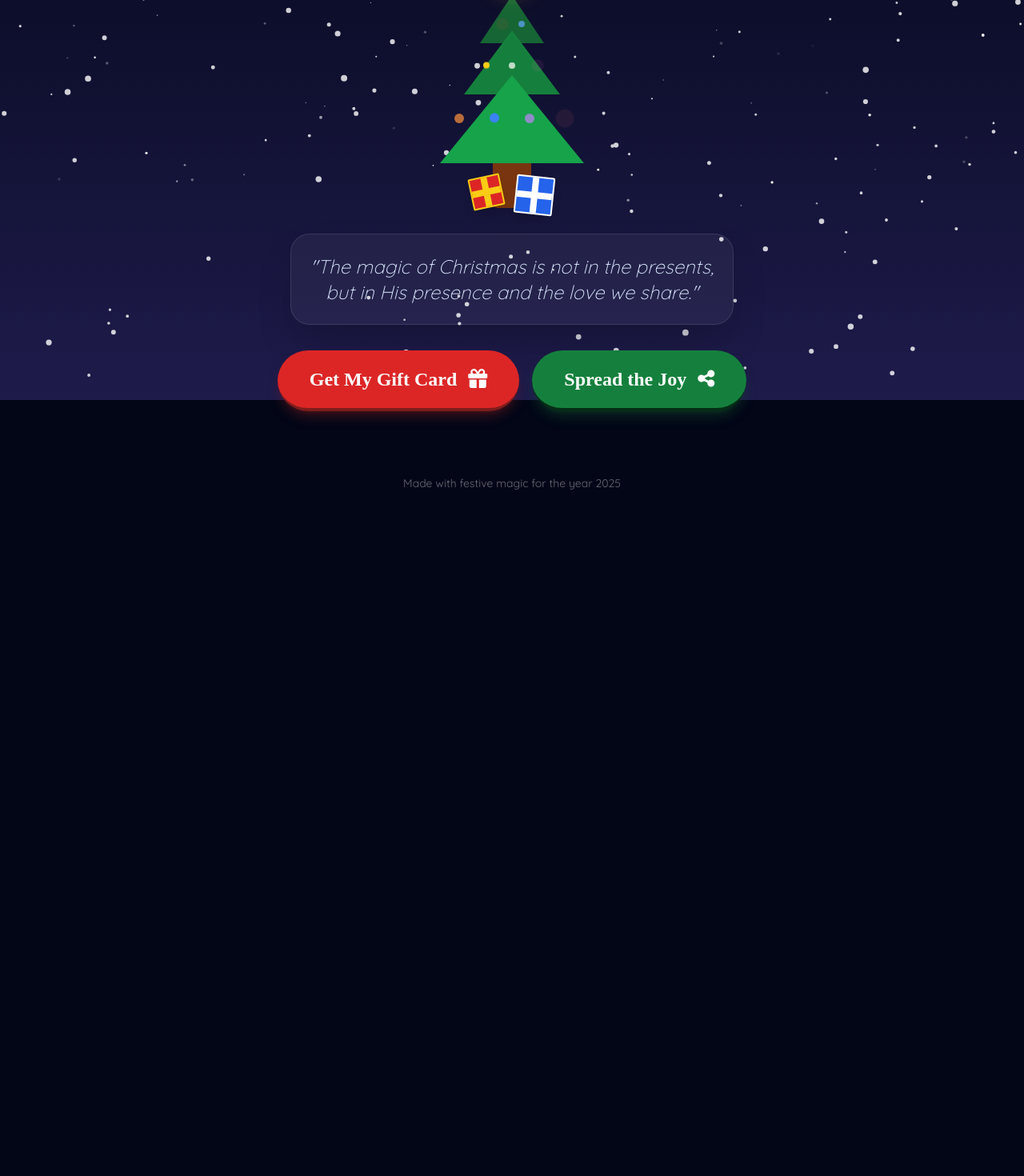
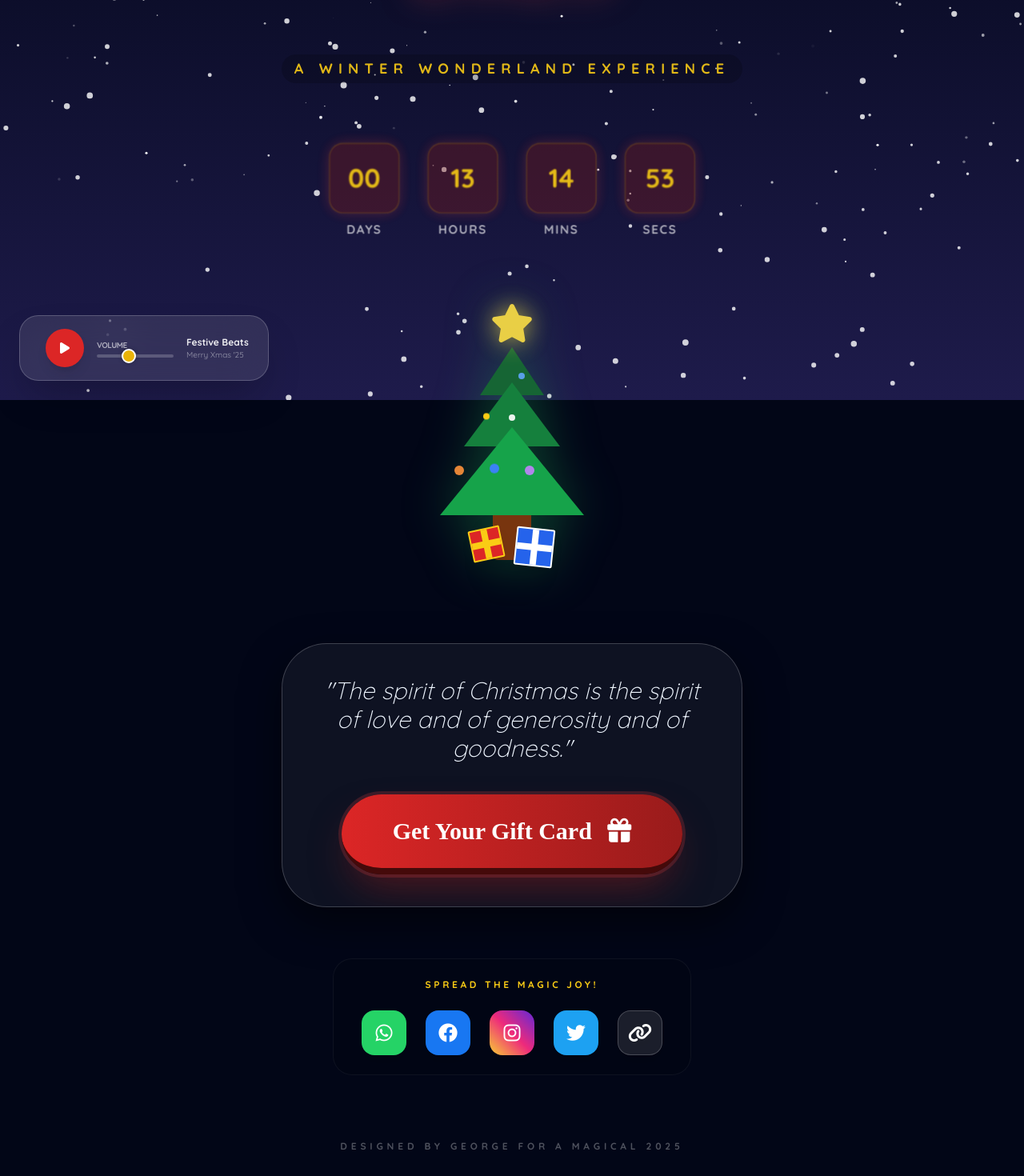
Before and after one commit to CodeWithGeorg/Christmas-2025, a React (Vite) app: page / in a window 1280 px wide. Shown: the part 300-1770 px from the top of the page at 80% size. Before the commit the page ends 930 px from the top, so only its background shows below. Built offline with nearby package versions, Linux system fonts and the light colour scheme; a web font is replaced by a local one.

Commit message:
added music player

```diff
--- a/App.tsx
+++ b/App.tsx
@@ -1,132 +1,156 @@
 
-import React, { useState, useRef, useEffect } from 'react';
+import React, { useState } from 'react';
 import Snowfall from './components/Snowfall';
 import ChristmasTree from './components/ChristmasTree';
 import GiftCardModal from './components/GiftCardModal';
+import Countdown from './components/Countdown';
+import MusicPlayer from './components/MusicPlayer';
 
 const App: React.FC = () => {
   const [isModalOpen, setIsModalOpen] = useState(false);
-  const [isPlaying, setIsPlaying] = useState(false);
-  const audioRef = useRef<HTMLAudioElement>(null);
   const [showToast, setShowToast] = useState(false);
 
-  // Background music handling
-  useEffect(() => {
-    if (audioRef.current) {
-      audioRef.current.volume = 0.4;
-      if (isPlaying) {
-        audioRef.current.play().catch(err => {
-            console.log("Auto-play prevented by browser policy", err);
-            setIsPlaying(false);
-        });
-      } else {
-        audioRef.current.pause();
-      }
-    }
-  }, [isPlaying]);
-
-  const toggleMusic = () => {
-    setIsPlaying(!isPlaying);
-  };
-
-  const shareWebsite = () => {
+  const shareWebsite = (platform?: string) => {
     const shareUrl = window.location.href;
     const shareText = "Experience the magic of Christmas 2025! Generate your own AI gift card here 🎄✨";
 
+    if (platform === 'whatsapp') {
+      window.open(`https://wa.me/?text=${encodeURIComponent(shareText + ' ' + shareUrl)}`, '_blank');
+    } else if (platform === 'twitter') {
+      window.open(`https://twitter.com/intent/tweet?text=${encodeURIComponent(shareText)}&url=${encodeURIComponent(shareUrl)}`, '_blank');
+    } else if (platform === 'facebook') {
+      window.open(`https://www.facebook.com/sharer/sharer.php?u=${encodeURIComponent(shareUrl)}`, '_blank');
+    } else if (platform === 'instagram') {
       if (navigator.share) {
-      navigator.share({
-        title: 'Christmas 2025 Magic',
-        text: shareText,
-        url: shareUrl,
-      }).catch(console.error);
+        navigator.share({ title: 'Christmas 2025 Magic', text: shareText, url: shareUrl }).catch(console.error);
       } else {
         navigator.clipboard.writeText(`${shareText} ${shareUrl}`);
         setShowToast(true);
         setTimeout(() => setShowToast(false), 3000);
       }
+    } else {
+      if (navigator.share) {
+        navigator.share({ title: 'Christmas 2025 Magic', text: shareText, url: shareUrl }).catch(console.error);
+      } else {
+        navigator.clipboard.writeText(`${shareText} ${shareUrl}`);
+        setShowToast(true);
+        setTimeout(() => setShowToast(false), 3000);
+      }
+    }
   };
 
   return (
-    <div className="relative min-h-screen text-white flex flex-col items-center justify-center p-4">
+    <div className="relative min-h-screen text-white flex flex-col items-center justify-center p-4 selection:bg-red-500/30 overflow-x-hidden">
+      {/* Background layer */}
       <Snowfall />
 
-      {/* Music Control - Fixed Top Right */}
-      <button
-        onClick={toggleMusic}
-        className="fixed top-6 right-6 z-40 bg-white/10 hover:bg-white/20 p-4 rounded-full backdrop-blur-md border border-white/30 transition-all duration-300"
-      >
-        <i className={`fas ${isPlaying ? 'fa-volume-up' : 'fa-volume-mute'} text-2xl text-red-400`}></i>
-      </button>
+      {/* Control layer */}
+      <MusicPlayer />
 
-      {/* Main Content Container */}
-      <main className="flex flex-col items-center text-center max-w-2xl animate-fade-in duration-1000">
+      {/* Main Content Container - Elevated with Z-index */}
+      <main className="relative flex flex-col items-center text-center max-w-4xl animate-fade-in z-10 w-full py-12 md:py-20">
 
-        {/* Title */}
-        <h1 className="festive-font text-6xl md:text-8xl text-red-500 drop-shadow-[0_0_20px_rgba(239,68,68,0.5)] mb-8 animate-bounce">
+        {/* Title Section */}
+        <div className="mb-6 md:mb-8 group">
+          <h1 className="festive-font text-5xl sm:text-7xl md:text-9xl text-transparent bg-clip-text bg-gradient-to-b from-red-400 via-red-600 to-red-900 drop-shadow-[0_10px_20px_rgba(239,68,68,0.6)] animate-bounce inline-block transform group-hover:scale-110 transition-transform duration-500 px-2">
             Merry Christmas 2025
           </h1>
-
-        <ChristmasTree />
-
-        {/* Festive Message */}
-        <div className="bg-white/5 backdrop-blur-sm p-6 rounded-3xl border border-white/10 mb-8 shadow-2xl">
-          <p className="text-xl md:text-2xl font-light italic leading-relaxed text-blue-100">
-            "The magic of Christmas is not in the presents, <br className="hidden md:block" />
-            but in His presence and the love we share."
+          <p className="text-yellow-400 font-black tracking-[0.2em] md:tracking-[0.4em] text-[10px] sm:text-xs md:text-lg mt-2 md:mt-4 opacity-90 uppercase bg-black/20 backdrop-blur-md px-3 md:px-4 py-1 rounded-full inline-block">
+            A Winter Wonderland Experience
           </p>
         </div>
 
-        {/* Action Buttons */}
-        <div className="flex flex-col sm:flex-row space-y-4 sm:space-y-0 sm:space-x-4 mb-12">
+        {/* Countdown Section */}
+        <div className="my-4 md:my-6 scale-75 sm:scale-90 md:scale-110 transform">
+          <Countdown />
+        </div>
+
+        {/* Tree Section */}
+        <div className="transform hover:scale-110 transition-transform duration-1000 my-6 md:my-10 drop-shadow-[0_0_30px_rgba(34,197,94,0.3)] scale-90 md:scale-100">
+          <ChristmasTree />
+        </div>
+
+        {/* Action Card */}
+        <div className="bg-white/5 backdrop-blur-2xl p-6 md:p-10 rounded-[2.5rem] md:rounded-[3.5rem] border border-white/20 mt-4 md:mt-8 shadow-[0_20px_50px_rgba(0,0,0,0.5)] relative overflow-hidden group max-w-xl w-full mx-auto">
+          <div className="absolute inset-0 bg-gradient-to-br from-red-600/20 to-transparent opacity-0 group-hover:opacity-100 transition-opacity duration-700" />
+
+          <p className="text-lg md:text-3xl font-light italic text-blue-50 mb-6 md:mb-10 leading-relaxed drop-shadow-sm px-2">
+            "The spirit of Christmas is the spirit of love and of generosity and of goodness."
+          </p>
+
+          <div className="relative z-10">
             <button
               onClick={() => setIsModalOpen(true)}
-            className="px-10 py-5 bg-red-600 hover:bg-red-700 text-white rounded-full text-2xl font-bold shadow-lg shadow-red-900/40 transform hover:scale-105 transition-all festive-font border-b-4 border-red-900 active:border-b-0 active:translate-y-1"
+              className="w-full sm:w-auto px-10 md:px-16 py-5 md:py-7 bg-gradient-to-r from-red-600 to-red-800 hover:from-red-500 hover:to-red-700 text-white rounded-full text-xl md:text-3xl font-bold shadow-2xl shadow-red-900/60 transform hover:scale-105 md:hover:scale-110 transition-all festive-font border-b-4 md:border-b-8 border-red-950 active:translate-y-2 active:border-b-0 ring-4 ring-red-500/20"
             >
-            Get My Gift Card <i className="fas fa-gift ml-2"></i>
-          </button>
-
-          <button
-            onClick={shareWebsite}
-            className="px-10 py-5 bg-green-700 hover:bg-green-800 text-white rounded-full text-2xl font-bold shadow-lg shadow-green-900/40 transform hover:scale-105 transition-all festive-font border-b-4 border-green-950 active:border-b-0 active:translate-y-1"
-          >
-            Spread the Joy <i className="fas fa-share-alt ml-2"></i>
+              Get Your Gift Card <i className="fas fa-gift ml-2 md:ml-3"></i>
             </button>
           </div>
+        </div>
 
-        {/* Footer info */}
-        <footer className="text-white/40 text-sm mt-8">
-          Made with festive magic for the year 2025
+        {/* Share Joy Section */}
+        <div className="mt-12 md:mt-16 flex flex-col items-center bg-black/10 backdrop-blur-sm p-4 md:p-6 rounded-3xl border border-white/5 w-full max-w-md">
+          <p className="text-[10px] md:text-xs uppercase tracking-[0.2em] md:tracking-[0.3em] text-yellow-400 font-black mb-4 md:mb-6">Spread the Magic Joy!</p>
+          <div className="flex flex-wrap justify-center gap-3 md:gap-6">
+            <button onClick={() => shareWebsite('whatsapp')} className="w-12 h-12 md:w-14 md:h-14 rounded-2xl bg-[#25D366] flex items-center justify-center hover:scale-110 transition-all shadow-lg" title="Share on WhatsApp">
+              <i className="fab fa-whatsapp text-xl md:text-2xl"></i>
+            </button>
+            <button onClick={() => shareWebsite('facebook')} className="w-12 h-12 md:w-14 md:h-14 rounded-2xl bg-[#1877F2] flex items-center justify-center hover:scale-110 transition-all shadow-lg" title="Share on Facebook">
+              <i className="fab fa-facebook text-xl md:text-2xl"></i>
+            </button>
+            <button onClick={() => shareWebsite('instagram')} className="w-12 h-12 md:w-14 md:h-14 rounded-2xl bg-gradient-to-tr from-[#f9ce34] via-[#ee2a7b] to-[#6228d7] flex items-center justify-center hover:scale-110 transition-all shadow-lg" title="Share on Instagram">
+              <i className="fab fa-instagram text-xl md:text-2xl"></i>
+            </button>
+            <button onClick={() => shareWebsite('twitter')} className="w-12 h-12 md:w-14 md:h-14 rounded-2xl bg-[#1DA1F2] flex items-center justify-center hover:scale-110 transition-all shadow-lg" title="Share on Twitter">
+              <i className="fab fa-twitter text-xl md:text-2xl"></i>
+            </button>
+            <button onClick={() => shareWebsite()} className="w-12 h-12 md:w-14 md:h-14 rounded-2xl bg-white/10 flex items-center justify-center hover:scale-110 transition-all shadow-lg backdrop-blur-md border border-white/20" title="Copy Link">
+              <i className="fas fa-link text-xl md:text-2xl"></i>
+            </button>
+          </div>
+        </div>
+
+        <footer className="text-white/30 text-[10px] md:text-[12px] mt-16 md:mt-20 uppercase tracking-[0.3em] md:tracking-[0.4em] font-bold">
+          Designed by George for a Magical 2025
         </footer>
       </main>
 
-      {/* Modal for Gift Card Generation */}
+      {/* Modal */}
       <GiftCardModal isOpen={isModalOpen} onClose={() => setIsModalOpen(false)} />
 
-      {/* Hidden Audio Source */}
-      <audio
-        ref={audioRef}
-        loop
-        src="https://www.soundhelix.com/examples/mp3/SoundHelix-Song-1.mp3" // Placeholder, in a real scenario use an actual Christmas track URL
-      />
-      {/*
-        Note: For a real "We Wish You A Merry Christmas" track, you'd link to a public domain mp3 file.
-        Using a standard creative commons holiday music track link would be better for actual production.
-      */}
-
-      {/* Toast Notification for Share */}
-      {showToast && (
-        <div className="fixed bottom-10 left-1/2 -translate-x-1/2 bg-green-600 text-white px-6 py-3 rounded-full shadow-2xl animate-bounce z-50">
-          Link copied to clipboard! 🎄
+      {/* Toast Notification */}
+      <div className={`fixed top-6 md:top-10 left-1/2 -translate-x-1/2 bg-yellow-500 text-black font-black px-6 md:px-10 py-3 md:py-5 rounded-xl md:rounded-2xl shadow-2xl transition-all duration-500 z-[100] flex items-center border-b-4 border-yellow-700 w-[90%] sm:w-auto justify-center ${showToast ? 'opacity-100 translate-y-0' : 'opacity-0 -translate-y-20 pointer-events-none'}`}>
+        <i className="fas fa-sparkles mr-3 text-lg md:text-xl animate-spin"></i> Magic Link Copied!
       </div>
-      )}
 
       <style dangerouslySetInnerHTML={{ __html: `
         @keyframes fade-in {
-          from { opacity: 0; transform: translateY(20px); }
-          to { opacity: 1; transform: translateY(0); }
+          from { opacity: 0; transform: translateY(30px) scale(0.98); }
+          to { opacity: 1; transform: translateY(0) scale(1); }
         }
         .animate-fade-in {
-          animation: fade-in 1.5s ease-out forwards;
+          animation: fade-in 1.5s cubic-bezier(0.16, 1, 0.3, 1) forwards;
+        }
+        input[type=range] {
+          -webkit-appearance: none;
+          background: transparent;
+        }
+        input[type=range]::-webkit-slider-thumb {
+          -webkit-appearance: none;
+          height: 18px;
+          width: 18px;
+          border-radius: 50%;
+          background: #eab308;
+          cursor: pointer;
+          margin-top: -7px;
+          box-shadow: 0 0 5px rgba(0,0,0,0.3);
+          border: 2px solid white;
+        }
+        input[type=range]::-webkit-slider-runnable-track {
+          width: 100%;
+          height: 4px;
+          background: rgba(255,255,255,0.2);
+          border-radius: 2px;
         }
       `}} />
     </div>
--- /dev/null
+++ b/components/MusicPlayer.tsx
@@ -0,0 +1,56 @@
+
+import React, { useState, useRef, useEffect } from 'react';
+
+const MusicPlayer: React.FC = () => {
+  const [isPlaying, setIsPlaying] = useState(false);
+  const [volume, setVolume] = useState(0.4);
+  const audioRef = useRef<HTMLAudioElement>(null);
+
+  useEffect(() => {
+    if (audioRef.current) {
+      audioRef.current.volume = volume;
+      if (isPlaying) {
+        audioRef.current.play().catch(() => setIsPlaying(false));
+      } else {
+        audioRef.current.pause();
+      }
+    }
+  }, [isPlaying, volume]);
+
+  return (
+    <div className="fixed bottom-4 left-4 md:bottom-6 md:left-6 z-40 bg-white/10 backdrop-blur-xl border border-white/20 p-2 sm:p-3 md:p-4 rounded-2xl md:rounded-3xl flex items-center space-x-2 sm:space-x-4 shadow-2xl transition-all duration-500 hover:bg-white/15">
+      <audio
+        ref={audioRef}
+        loop
+        src="https://www.soundhelix.com/examples/mp3/SoundHelix-Song-1.mp3"
+      />
+
+      <button
+        onClick={() => setIsPlaying(!isPlaying)}
+        className="w-10 h-10 md:w-12 md:h-12 bg-red-600 rounded-full flex items-center justify-center hover:bg-red-700 transition-colors shadow-lg active:scale-90"
+      >
+        <i className={`fas ${isPlaying ? 'fa-pause' : 'fa-play'} text-white text-sm md:text-base`}></i>
+      </button>
+
+      <div className="hidden md:flex flex-col space-y-1">
+        <span className="text-[10px] uppercase tracking-tighter text-white/60 font-bold">Volume</span>
+        <input
+          type="range"
+          min="0"
+          max="1"
+          step="0.01"
+          value={volume}
+          onChange={(e) => setVolume(parseFloat(e.target.value))}
+          className="w-20 md:w-24 accent-yellow-400 cursor-pointer h-1 rounded-lg"
+        />
+      </div>
+
+      <div className="pr-1 md:pr-2">
+        <p className="text-[10px] md:text-xs font-bold text-white/90 truncate max-w-[80px] sm:max-w-none">Festive Beats</p>
+        <p className="text-[8px] md:text-[10px] text-white/50">Merry Xmas '25</p>
+      </div>
+    </div>
+  );
+};
+
+export default MusicPlayer;
```
Lines whose indentation alone changed are shown as unchanged.
